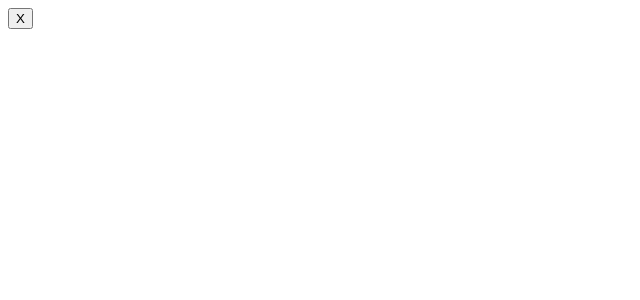
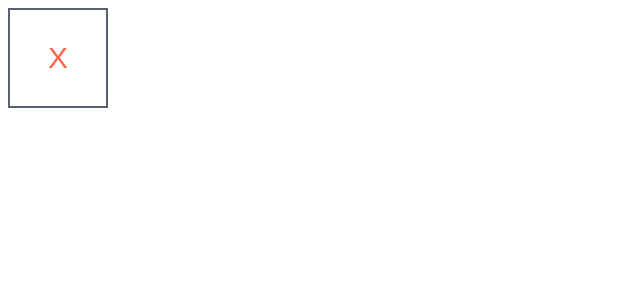
Before and after one commit to ThyagoCunha/react_app, a React (Create React App) app in the folder app/: page / in a window 1280 px wide. Shown: the top 300 px of the page, without its empty margins (0-640 px from the left). Built offline with nearby package versions, Linux system fonts and the light colour scheme.

Commit message:
Criando o component board

```diff
--- a/app/src/App.js
+++ b/app/src/App.js
@@ -1,5 +1,7 @@
-import React from 'react';
-import SqueareCool from './components/SquareCool/index.js'
+import React, { Fragment } from 'react';
+import BoardCool from './components/BoardCool/index.js';
+import SqueareCool from './components/SquareCool/index.js';
+
 
 // function App() {
 //   return (
@@ -7,6 +9,13 @@ import SqueareCool from './components/SquareCool/index.js'
 //   );
 // }
 
-const App = ()=> <SqueareCool />
+const App = ()=> (
+  <Fragment>
+    <BoardCool>
+      <SqueareCool />
+    </BoardCool>
+
+  </Fragment>
+);
 
 export default App;
--- /dev/null
+++ b/app/src/components/BoardCool/index.js
@@ -0,0 +1,6 @@
+import React from "react";
+  const BoardCool = ({children}) =>(
+     <article>{children}</article>
+  );
+
+export default BoardCool;
--- a/app/src/components/SquareCool/index.js
+++ b/app/src/components/SquareCool/index.js
@@ -1,7 +1,8 @@
 import React from 'react';
+import "./styles.css";
 
 const SquareCool = () => (
-  <button>X</button>
+  <button className ="square-cool">X</button>
 );
 
 export default SquareCool;
--- /dev/null
+++ b/app/src/components/SquareCool/styles.css
@@ -0,0 +1,8 @@
+.square-cool {
+  background-color: transparent;
+  border: 2px solid #57606f;
+  width: 100px;
+  height: 100px;
+  font-size: 30px;
+  color: #ff6348;
+}
```
